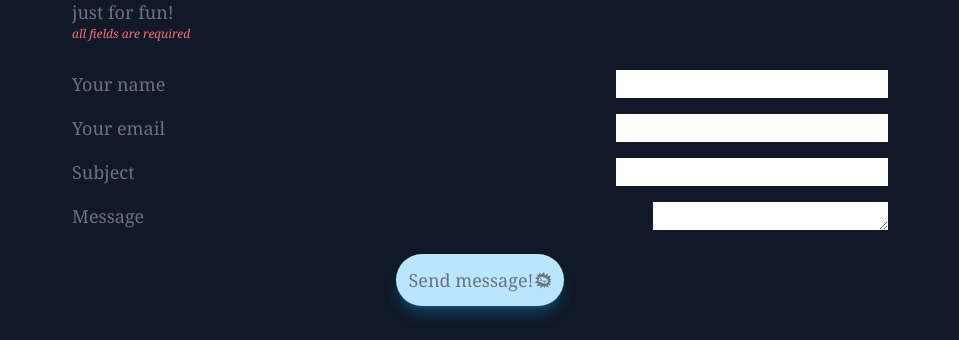
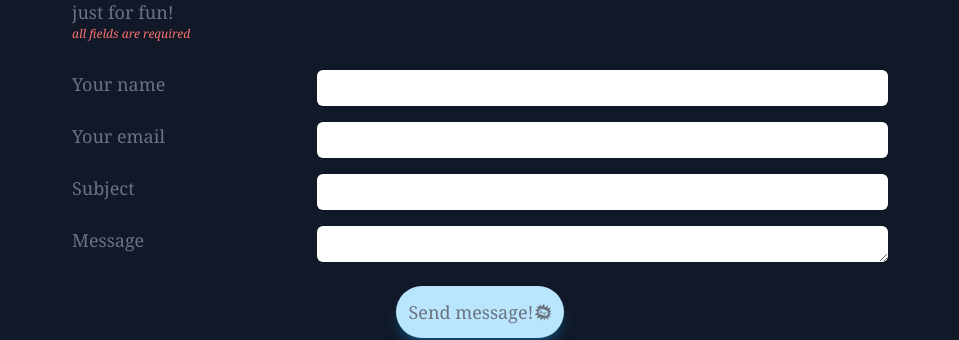
Before and after one commit to NickyAngel/portfolio, a Next.js app: page / in a window 1280 px wide. Shown: the part 2410-2750 px from the top of the page, without its empty margins (160-1119 px from the left). Built offline with nearby package versions, Linux system fonts and the light colour scheme.

Commit message:
styling done for contact section

```diff
--- a/components/Contact.js
+++ b/components/Contact.js
@@ -98,7 +98,7 @@ const Contact = () => {
               setName(evt.target.value);
             }}
             name="name"
-            className=""
+            className="w-[70%] rounded-md p-1"
           />
         </div>
         <div className="flex flex-wrap justify-between py-2">
@@ -112,7 +112,7 @@ const Contact = () => {
               setEmail(evt.target.value);
             }}
             name="email"
-            className=""
+            className="w-[70%] rounded-md p-1"
           />
         </div>
         <div className="flex flex-wrap justify-between py-2">
@@ -126,7 +126,7 @@ const Contact = () => {
               setSubject(evt.target.value);
             }}
             name="subject"
-            className=""
+            className="w-[70%] rounded-md p-1"
           />
         </div>
         <div className="flex flex-wrap justify-between py-2">
@@ -140,7 +140,7 @@ const Contact = () => {
               setContent(evt.target.value);
             }}
             name="content"
-            className=""
+            className="w-[70%] rounded-md p-1"
           />
         </div>
         <div className="flex justify-center pt-4">
```
